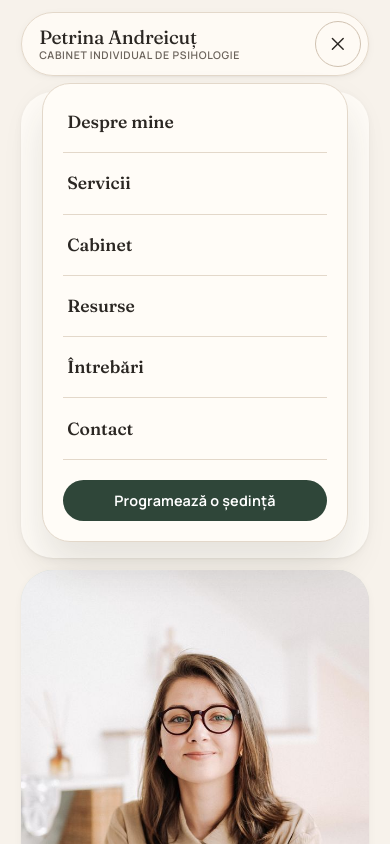
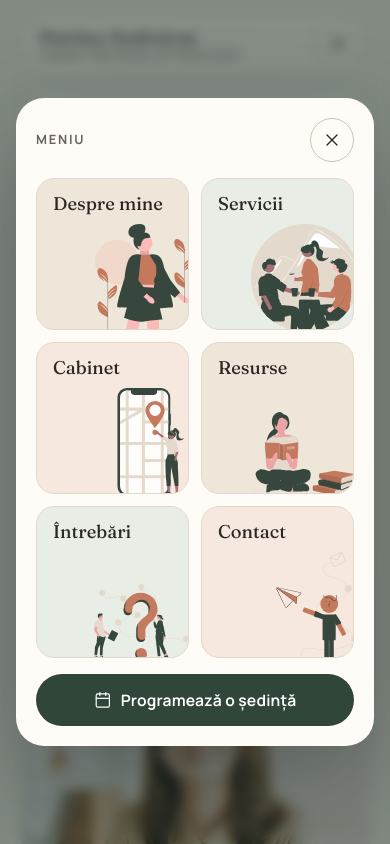
Before and after one commit to mihaiandreicut/petrina, a plain HTML site: page index.html in a window 390 px wide. Both pictures are taken after a click on the button 338 px from the left and 43 px from the top of the page. Shown: the top 844 px of the page. Drawn offline with Linux system fonts and the light colour scheme.

Commit message:
Meniul se deschide într-o fereastră centrată, cu carduri ilustrate pe 2 coloane (#11)

```diff
--- a/assets/css/style.css
+++ b/assets/css/style.css
@@ -1385,27 +1385,89 @@ html:not(.js) .modal {
 }
 html:not(.js) .modal-close { display: none; }
 
-/* Secțiune deschisă din meniu într-o fereastră */
-.modal--section {
-  width: min(1240px, calc(100vw - 2rem));
-  max-height: 92dvh;
-  background: var(--bg);
-}
-.modal--section .modal-body { padding: 0; }
-.modal--section .section { padding-block: clamp(3.5rem, 2.5rem + 3vw, 5rem) clamp(2rem, 1.5rem + 2vw, 3.5rem); }
-.modal-section-close {
-  position: absolute;
-  top: 0.9rem;
-  right: 0.9rem;
-  z-index: 2;
-}
-html:not(.js) .modal--section { display: none; }
-
 @media (max-width: 700px) {
   .service-body { grid-template-columns: minmax(0, 1fr); }
   .modal { width: calc(100vw - 1rem); max-height: 92dvh; }
   .modal-head > .icon { display: none; }
-  .modal--section { width: 100vw; max-height: 100dvh; height: 100dvh; border-radius: 0; }
+}
+
+/* ---------- Meniu în fereastră (telefon și tabletă) ---------- */
+
+.modal.menu-dialog {
+  width: min(440px, calc(100vw - 2rem));
+  max-height: calc(100dvh - 2rem);
+  padding: clamp(1.25rem, 1rem + 1vw, 1.75rem);
+  overflow-y: auto;
+}
+.menu-dialog[open] { gap: 1rem; }
+.menu-dialog-head {
+  display: flex;
+  align-items: center;
+  justify-content: space-between;
+  gap: 1rem;
+}
+.menu-dialog-title {
+  margin: 0;
+  font-size: 0.8rem;
+  font-weight: 700;
+  letter-spacing: 0.14em;
+  text-transform: uppercase;
+  color: var(--ink-mute);
+}
+.menu-grid {
+  display: grid;
+  grid-template-columns: repeat(2, minmax(0, 1fr));
+  gap: 0.75rem;
+  margin: 0;
+  padding: 0;
+  list-style: none;
+}
+.menu-tile {
+  position: relative;
+  display: flex;
+  align-items: flex-start;
+  height: 100%;
+  min-height: 9.5rem;
+  padding: 0.9rem 1rem;
+  overflow: hidden;
+  border: 1px solid var(--line);
+  border-radius: var(--radius);
+  background: var(--bg-alt);
+  color: var(--ink);
+  text-decoration: none;
+  transition: border-color 0.25s var(--ease);
+}
+.menu-grid li:nth-child(3n + 2) .menu-tile { background: var(--sage-100); }
+.menu-grid li:nth-child(3n) .menu-tile { background: var(--clay-100); }
+.menu-tile:hover { border-color: var(--line-strong); }
+.menu-tile[aria-current] { border-color: var(--sage-700); }
+.menu-tile-label {
+  position: relative;
+  z-index: 1;
+  font-family: var(--font-serif);
+  font-size: 1.15rem;
+  line-height: 1.2;
+}
+/* Ilustrația de fundal, în colțul din dreapta-jos al cardului */
+.menu-tile-art {
+  position: absolute;
+  right: -0.4rem;
+  bottom: -0.2rem;
+  width: 72%;
+  height: 72%;
+  object-fit: contain;
+  object-position: right bottom;
+  opacity: 0.9;
+  transition: transform 0.4s var(--ease);
+  pointer-events: none;
+}
+.menu-tile:hover .menu-tile-art { transform: scale(1.04); }
+.menu-cta { width: 100%; justify-content: center; }
+.menu-cta .icon { width: 1.1rem; height: 1.1rem; }
+html:not(.js) .menu-dialog { display: none; }
+@media (prefers-reduced-motion: reduce) {
+  .menu-tile-art { transition: none; }
+  .menu-tile:hover .menu-tile-art { transform: none; }
 }
 
 /* ---------- Despre mine ---------- */
--- a/assets/js/main.js
+++ b/assets/js/main.js
@@ -33,29 +33,72 @@
     }
   }, { passive: true });
 
-  /* ---------- Meniu mobil ---------- */
+  /* ---------- Meniu pe telefon și tabletă: fereastră în mijlocul ecranului ---------- */
+  // Fereastra se construiește din linkurile meniului, deci rămâne la fel pe toate paginile.
+  // Fără JavaScript, meniul obișnuit rămâne vizibil în antet.
   var toggle = document.querySelector(".nav-toggle");
   var menu = document.getElementById("meniu");
+  var SVG = '<svg class="icon" viewBox="0 0 24 24" aria-hidden="true" focusable="false">';
+  // Ilustrații unDraw (undraw.co), recolorate în culorile site-ului, în assets/img/meniu/
+  var MENU_ART = { despre: 1, servicii: 1, cabinet: 1, resurse: 1, intrebari: 1, contact: 1 };
+  var script = document.currentScript || document.querySelector("script[src*='main.js']");
+  var artBase = new URL("../img/meniu/", script ? script.src : location.href).href;
+  var CALENDAR = '<rect x="3" y="4" width="18" height="18" rx="2"/><path d="M16 2v4M8 2v4M3 10h18"/>';
+
   if (toggle && menu) {
-    var setOpen = function (open) {
-      toggle.setAttribute("aria-expanded", String(open));
-      toggle.setAttribute("aria-label", open ? "Închide meniul" : "Deschide meniul");
-      menu.classList.toggle("is-open", open);
-    };
+    var menuDialog = document.createElement("dialog");
+    menuDialog.className = "modal menu-dialog";
+    menuDialog.id = "dlg-meniu";
+    menuDialog.setAttribute("aria-labelledby", "dlg-meniu-titlu");
+    var tiles = "";
+    var cta = "";
+    menu.querySelectorAll("a").forEach(function (a) {
+      var href = a.getAttribute("href");
+      var label = a.textContent.trim();
+      if (a.classList.contains("btn")) {
+        cta = '<a class="btn menu-cta" href="' + href + '">' + SVG + CALENDAR + "</svg>" + label + "</a>";
+        return;
+      }
+      var key = href.split("#")[1] || "";
+      tiles += '<li><a class="menu-tile" href="' + href + '" data-key="' + key + '">' +
+        '<span class="menu-tile-label">' + label + "</span>" +
+        (MENU_ART[key] ? '<img class="menu-tile-art" src="' + artBase + key + '.svg" alt="" width="160" height="130" loading="lazy" decoding="async">' : "") +
+        "</a></li>";
+    });
+    menuDialog.innerHTML =
+      '<div class="menu-dialog-head">' +
+      '<p class="menu-dialog-title" id="dlg-meniu-titlu">Meniu</p>' +
+      '<form method="dialog"><button class="modal-close" type="submit" aria-label="Închide meniul">' +
+      SVG + '<path d="M18 6 6 18M6 6l12 12"/></svg></button></form>' +
+      "</div>" +
+      '<ul class="menu-grid">' + tiles + "</ul>" + cta;
+    document.body.appendChild(menuDialog);
+
+    toggle.setAttribute("aria-controls", "dlg-meniu");
+    toggle.setAttribute("aria-haspopup", "dialog");
+
     toggle.addEventListener("click", function () {
-      setOpen(toggle.getAttribute("aria-expanded") !== "true");
+      if (typeof menuDialog.showModal !== "function") {
+        menu.classList.toggle("is-open");
+        return;
+      }
+      // Secțiunea curentă apare marcată și în fereastră.
+      menuDialog.querySelectorAll(".menu-tile").forEach(function (tile) {
+        var original = menu.querySelector("a[href='" + tile.getAttribute("href") + "']");
+        if (original && original.hasAttribute("aria-current")) tile.setAttribute("aria-current", "location");
+        else tile.removeAttribute("aria-current");
+      });
+      menuDialog.showModal();
+      toggle.setAttribute("aria-expanded", "true");
+    });
+    menuDialog.addEventListener("close", function () {
+      toggle.setAttribute("aria-expanded", "false");
+    });
+    menuDialog.addEventListener("click", function (e) {
+      if (e.target === menuDialog || e.target.closest("a")) menuDialog.close();
     });
     menu.addEventListener("click", function (e) {
-      if (e.target.closest("a")) setOpen(false);
-    });
-    document.addEventListener("keydown", function (e) {
-      if (e.key === "Escape" && toggle.getAttribute("aria-expanded") === "true") {
-        setOpen(false);
-        toggle.focus();
-      }
-    });
-    document.addEventListener("click", function (e) {
-      if (!e.target.closest(".site-nav")) setOpen(false);
+      if (e.target.closest("a")) menu.classList.remove("is-open");
     });
   }
 
@@ -70,7 +113,6 @@
       });
     };
     var spy = new IntersectionObserver(function (entries) {
-      if (window.sectionDialogOpen) return;
       entries.forEach(function (entry) {
         if (entry.isIntersecting) markCurrent(entry.target.id);
       });
@@ -202,7 +244,7 @@
     }
     // Un link din fereastră (ex. „Programează”) închide fereastra și continuă navigarea.
     var link = e.target.closest("dialog[open] a[href^='#']");
-    if (link && link.closest("dialog").id !== "dlg-sectiune") link.closest("dialog").close();
+    if (link) link.closest("dialog").close();
   });
 
   document.querySelectorAll("dialog.modal").forEach(function (dialog) {
@@ -211,84 +253,6 @@
       if (e.target === dialog) dialog.close();
     });
   });
-
-  /* ---------- Secțiunile din meniu se deschid într-o fereastră ---------- */
-  // Secțiunea este mutată temporar în fereastră (nu copiată), ca sliderele, taburile
-  // și formularul să funcționeze la fel; la închidere revine la locul ei în pagină.
-  var sectionDialog = document.getElementById("dlg-sectiune");
-  var sectionSlot = sectionDialog && sectionDialog.querySelector("[data-section-slot]");
-  if (sectionDialog && sectionSlot && typeof sectionDialog.showModal === "function") {
-    var placeholder = null;
-    var shown = null;
-
-    var restoreSection = function () {
-      if (!shown) return;
-      sectionDialog.querySelectorAll("dialog[open]").forEach(function (d) { d.close(); });
-      placeholder.replaceWith(shown);
-      shown = null;
-      placeholder = null;
-      window.sectionDialogOpen = false;
-    };
-
-    var markMenu = function (id) {
-      navLinks.forEach(function (a) {
-        if (a.getAttribute("href") === "#" + id) a.setAttribute("aria-current", "location");
-        else a.removeAttribute("aria-current");
-      });
-    };
-
-    var showSection = function (section) {
-      if (shown === section) return;
-      restoreSection();
-      placeholder = document.createElement("div");
-      placeholder.style.height = section.offsetHeight + "px";
-      section.replaceWith(placeholder);
-      sectionSlot.appendChild(section);
-      section.querySelectorAll(".reveal").forEach(function (el) { el.classList.add("is-visible"); });
-      shown = section;
-      window.sectionDialogOpen = true;
-      var heading = section.getAttribute("aria-labelledby");
-      if (heading) {
-        sectionDialog.removeAttribute("aria-label");
-        sectionDialog.setAttribute("aria-labelledby", heading);
-      }
-      markMenu(section.id);
-      if (!sectionDialog.open) sectionDialog.showModal();
-      sectionSlot.scrollTop = 0;
-    };
-
-    var findSection = function (href) {
-      if (!href || href.charAt(0) !== "#" || href.length < 2) return null;
-      var el = document.getElementById(href.slice(1));
-      return el && el.matches("main section[id]:not(.hero), #dlg-sectiune section[id]") ? el : null;
-    };
-
-    sectionDialog.addEventListener("close", function () {
-      if (!sectionDialog.open) restoreSection();
-    });
-    sectionDialog.addEventListener("click", function (e) {
-      if (e.target === sectionDialog) sectionDialog.close();
-    });
-
-    document.addEventListener("click", function (e) {
-      if (e.defaultPrevented) return;
-      var link = e.target.closest("a[href^='#']");
-      if (!link) return;
-      var inMenu = link.closest(".nav-list");
-      var inDialog = link.closest("#dlg-sectiune");
-      if (!inMenu && !inDialog) return;
-      var href = link.getAttribute("href");
-      var section = findSection(href);
-      if (section) {
-        e.preventDefault();
-        showSection(section);
-        return;
-      }
-      // Link din fereastră către ceva din afara ei (ex. începutul paginii): închidem fereastra.
-      var target = href.length > 1 && document.getElementById(href.slice(1));
-      if (inDialog && target && !sectionDialog.contains(target)) sectionDialog.close();
-    });
-  }
 
   /* ---------- Taburi (secțiunea Despre mine) ---------- */
   document.querySelectorAll("[data-tabs]").forEach(function (wrap) {
--- a/index.html
+++ b/index.html
@@ -749,11 +749,6 @@
     </section>
   </main>
 
-  <dialog class="modal modal--section" id="dlg-sectiune" aria-label="Secțiune">
-    <form method="dialog" class="modal-section-close"><button class="modal-close" type="submit" aria-label="Închide"><svg class="icon" viewBox="0 0 24 24" aria-hidden="true" focusable="false"><path d="M18 6 6 18M6 6l12 12"/></svg></button></form>
-    <div class="modal-body" data-section-slot></div>
-  </dialog>
-
   <nav class="side-dots" aria-label="Secțiunile paginii">
     <ol>
       <li><a href="#acasa"><span class="label">Acasă</span><span class="visually-hidden">Acasă</span></a></li>
```
Also changed, not shown: assets/img/meniu/cabinet.svg (added), assets/img/meniu/contact.svg (added), assets/img/meniu/despre.svg (added), assets/img/meniu/intrebari.svg (added), assets/img/meniu/resurse.svg (added), assets/img/meniu/servicii.svg (added), 1 other file.
